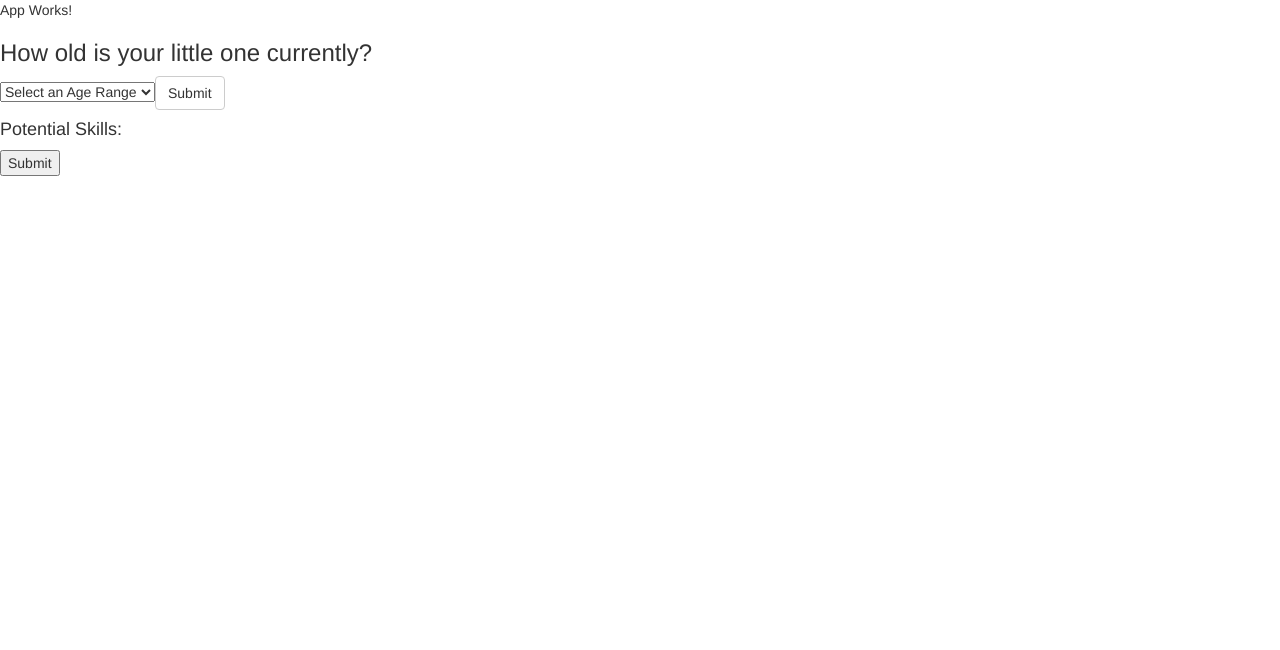
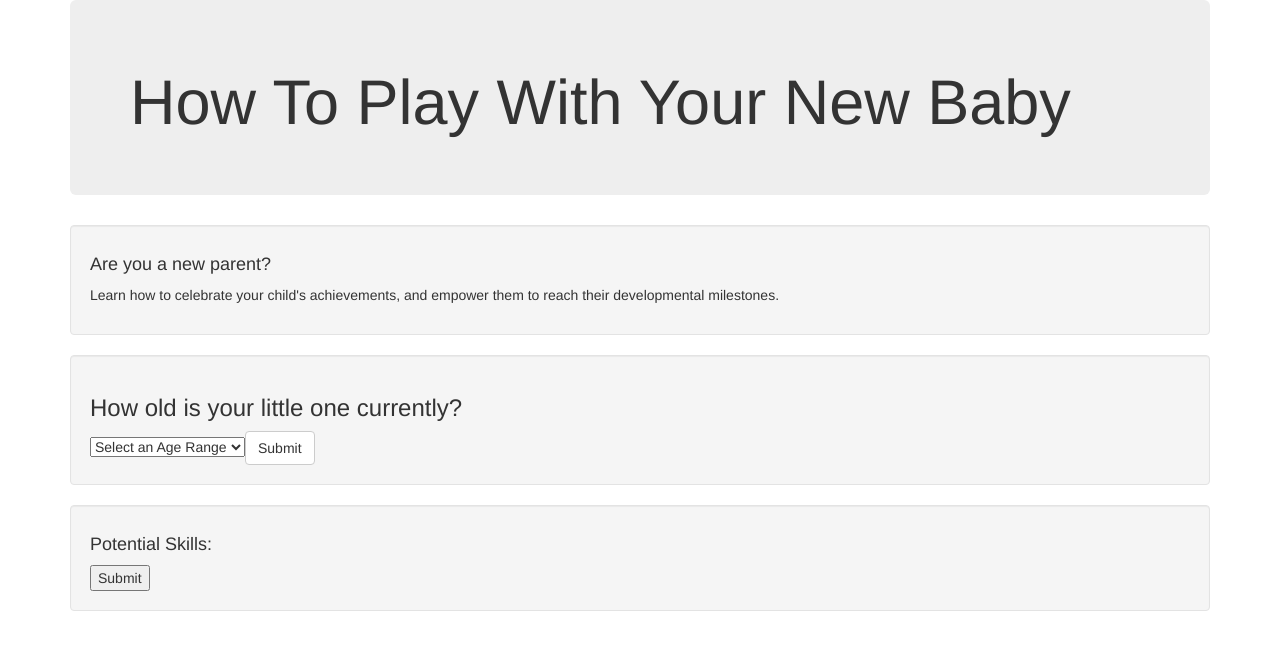
Before and after one commit to maxobaxo/dad-helper-alt, a React app: page / in a window 1280 px wide. Shown: the top 650 px of the page. Built offline with nearby package versions, Linux system fonts and the light colour scheme.

Commit message:
create header while adding react-bootstrap styling to the app

```diff
--- a/src/components/AgeForm.jsx
+++ b/src/components/AgeForm.jsx
@@ -20,7 +20,7 @@ class AgeForm extends React.Component {
 
   render() {
     return(
-      <div>
+      <div className="well">
         <form onSubmit={this.handleAgeSubmit}>
           <h3>How old is your little one currently?</h3>
           <select ref="_age" required>
--- a/src/components/App.jsx
+++ b/src/components/App.jsx
@@ -1,11 +1,12 @@
 import React from 'react';
+import Header from './Header';
 import DadHelper from './DadHelper';
 
 function App() {
 
   return(
     <div>
-      <p>App Works!</p>
+      <Header />
       <DadHelper />
     </div>
   )
--- a/src/components/DisplaySkills.jsx
+++ b/src/components/DisplaySkills.jsx
@@ -6,7 +6,7 @@ function DisplaySkills(props) {
 
 
   return(
-    <div>
+    <div className="well">
       <form onSubmit={props.handleFormSubmit}>
         <h4>Potential Skills: </h4>
 
--- /dev/null
+++ b/src/components/Header.jsx
@@ -0,0 +1,19 @@
+import React from 'react';
+import { Jumbotron } from 'react-bootstrap'
+;
+function Header(props) {
+
+  return(
+    <div>
+      <Jumbotron>
+        <h1>How To Play With Your New Baby</h1>
+      </Jumbotron>
+      <div className="well">
+        <h4>Are you a new parent?</h4>
+        <p>Learn how to celebrate your child's achievements, and empower them to reach their developmental milestones.</p>
+      </div>
+    </div>
+  )
+}
+
+export default Header;
```
Also changed, not shown: template.ejs.
